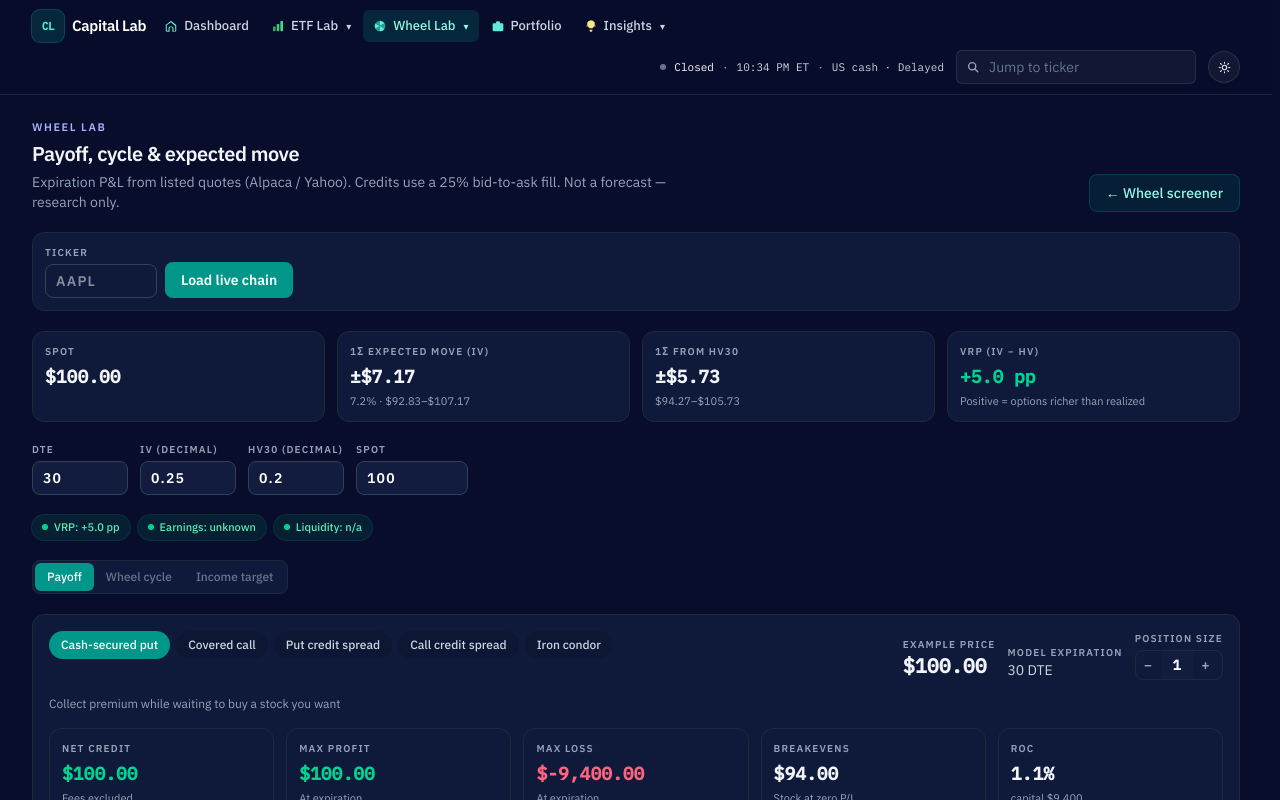
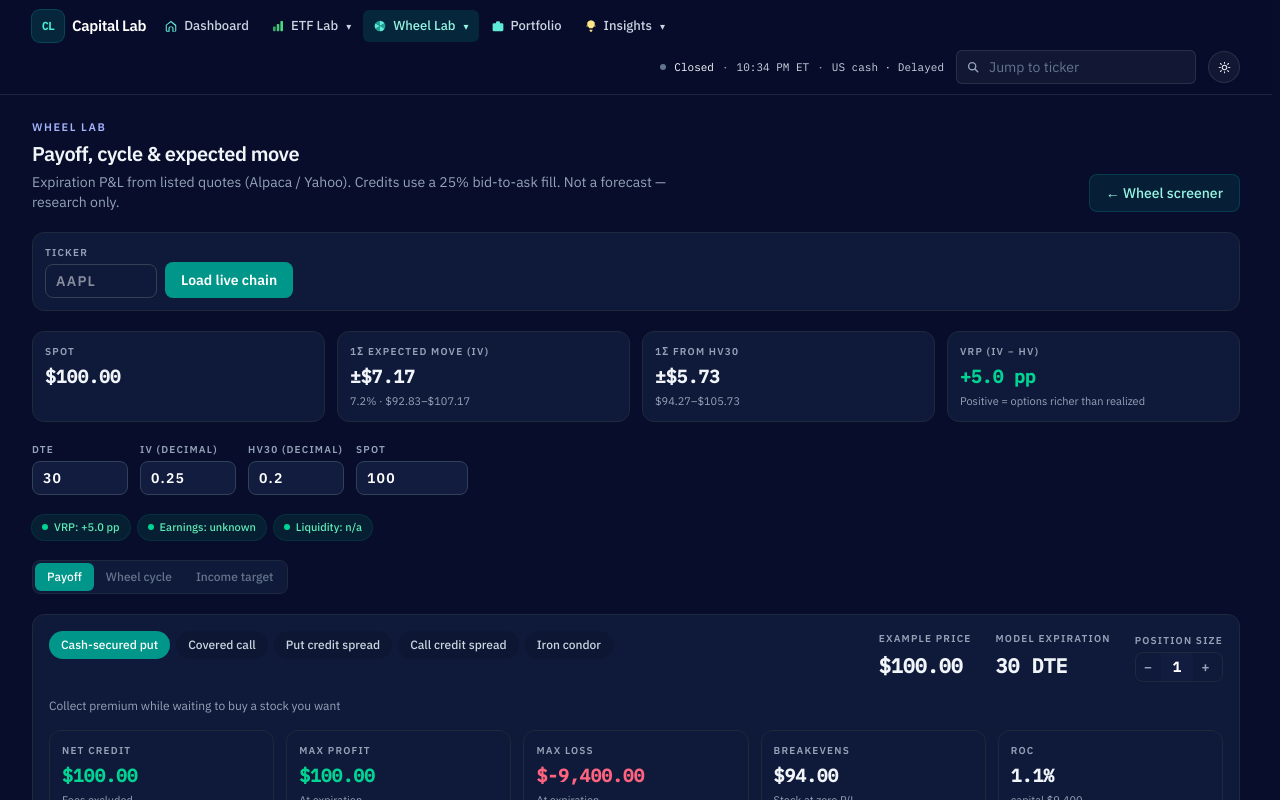
Before and after one commit to dvenkatarao/etf-src, a Next.js app: page /wheel/calculator in a window 1280 px wide. Shown: the top 800 px of the page. Built offline with nearby package versions, Linux system fonts and the light colour scheme.

Commit message:
fix(ui): align model expiration with payoff header stats
Match model expiration to example price: same label stack, mono xl
weight, and leading so the date shares a baseline with spot and size.

Co-authored-by: arena-agent <297053741+arena-agent@users.noreply.github.com>

```diff
--- a/src/components/wheel/WheelLabTools.tsx
+++ b/src/components/wheel/WheelLabTools.tsx
@@ -231,14 +231,14 @@ export default function WheelLabTools({ initial }: { initial: ToolsInit }) {
                 </button>
               ))}
             </div>
-            <div className="flex flex-wrap items-end gap-3">
-              <div>
+            <div className="flex flex-wrap items-end gap-6">
+              <div className="grid gap-1">
                 <div className="text-[10px] font-semibold uppercase tracking-[0.12em] text-slate-500">Example price</div>
-                <div className="font-mono text-xl font-semibold tabular-nums text-slate-900 dark:text-white">{money(spot)}</div>
+                <div className="font-mono text-xl font-semibold leading-8 tabular-nums text-slate-900 dark:text-white">{money(spot)}</div>
               </div>
-              <div>
+              <div className="grid gap-1">
                 <div className="text-[10px] font-semibold uppercase tracking-[0.12em] text-slate-500">Model expiration</div>
-                <div className="text-sm text-slate-700 dark:text-slate-200">{expiry || `${dte} DTE`}</div>
+                <div className="font-mono text-xl font-semibold leading-8 tabular-nums text-slate-900 dark:text-white">{expiry || `${dte} DTE`}</div>
               </div>
               <label className="grid gap-1 text-[10px] font-semibold uppercase tracking-[0.12em] text-slate-500">
                 Position size
```
